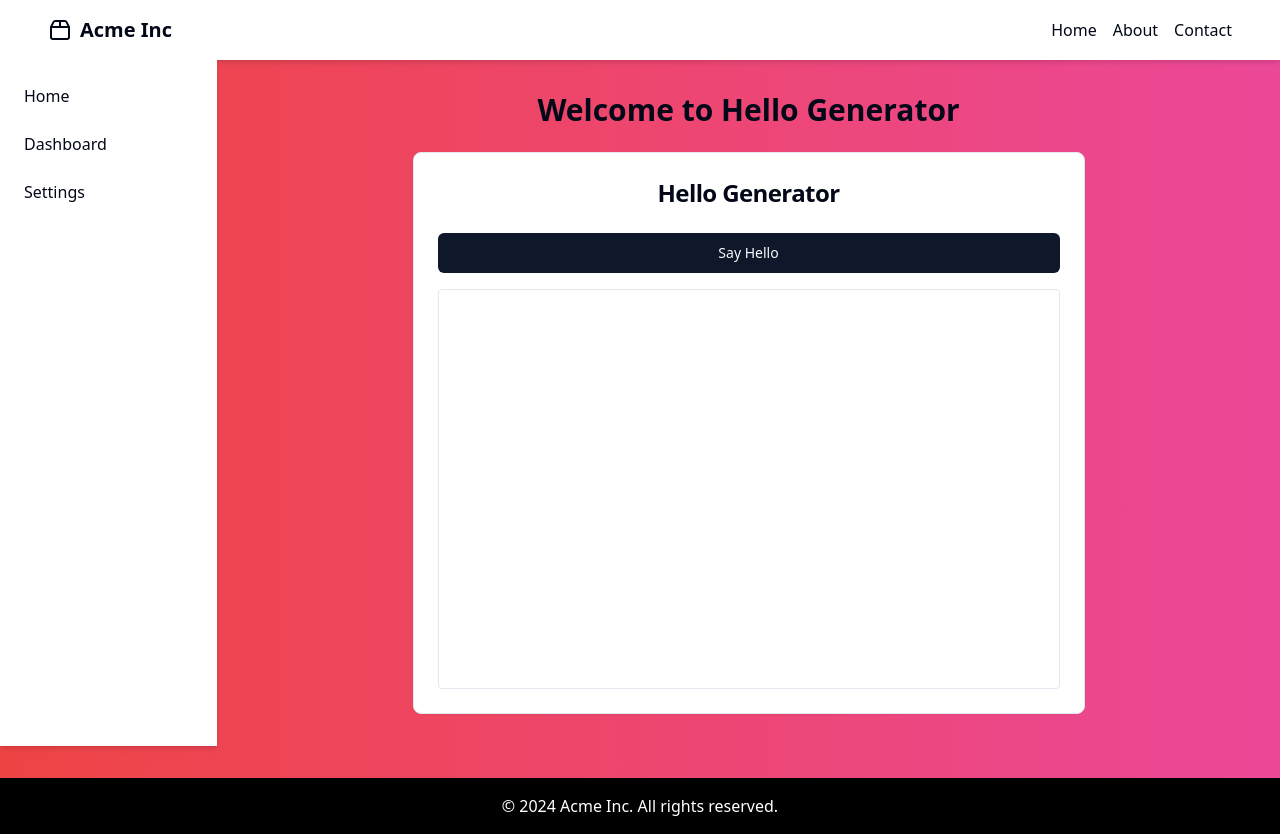
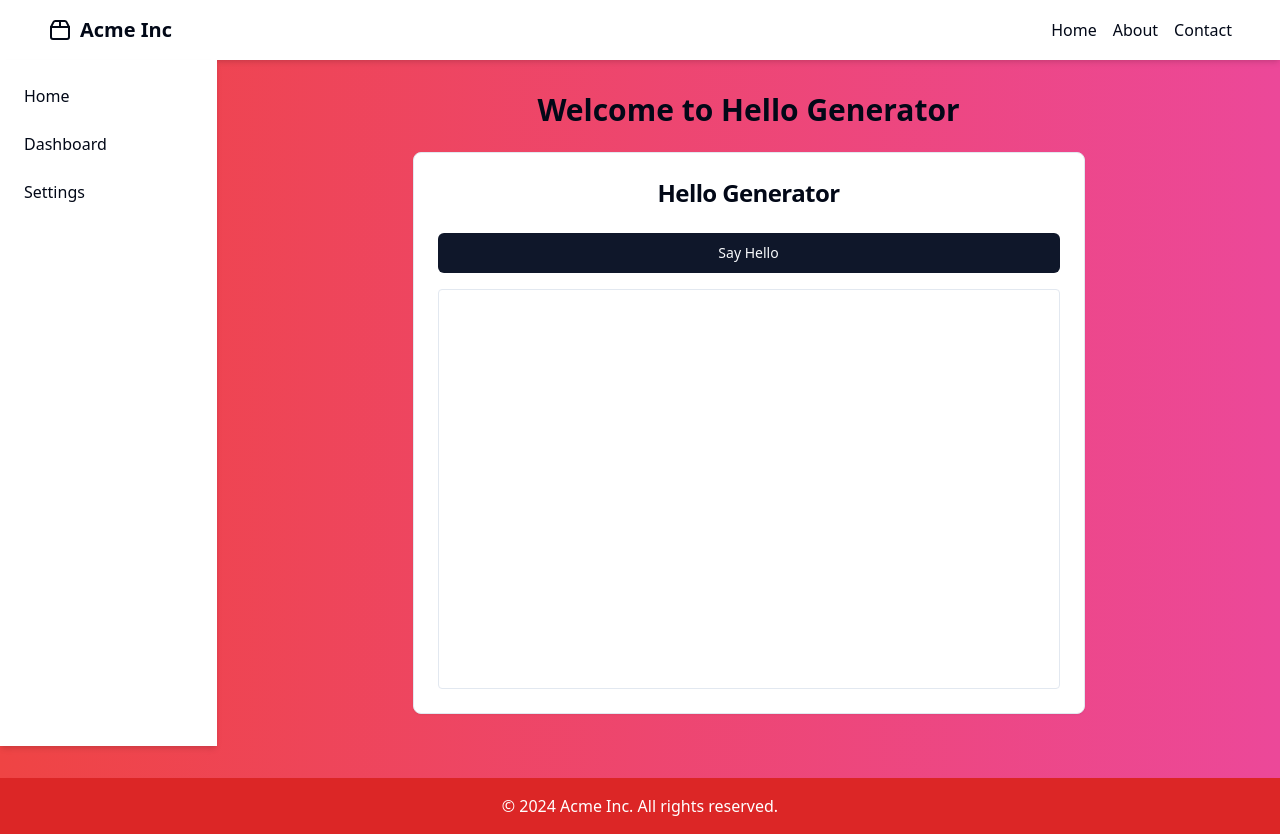
Before and after one commit to GPT-Engineer-App-Dev/versatile-foundation, a React (Vite) app: page / in a window 1280 px wide. Built offline with nearby package versions, Linux system fonts and the light colour scheme.

Commit message:
Update footer color to red
[skip gpt_engineer]

```diff
--- a/src/layouts/clean.jsx
+++ b/src/layouts/clean.jsx
@@ -33,7 +33,7 @@ const Layout = () => {
           <Outlet />
         </main>
       </div>
-      <footer className="bg-black text-white shadow-md p-4 mt-8">
+      <footer className="bg-red-600 text-white shadow-md p-4 mt-8">
         <div className="container mx-auto text-center">
           <p>&copy; 2024 Acme Inc. All rights reserved.</p>
         </div>
```
